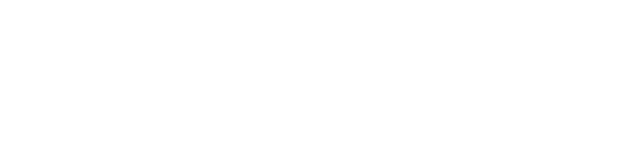
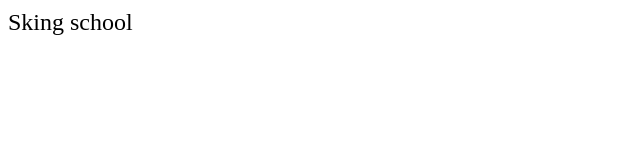
Before and after one commit to LevisF/ski-school-fadeeva, a plain HTML site: page index.html in a window 1280 px wide. Shown: the whole page, without its empty margins (0-640 px from the left). Drawn offline with Linux system fonts and the light colour scheme.

Commit message:
Четвёртый

```diff
--- a/index.html
+++ b/index.html
@@ -1,15 +1,21 @@
 <!DOCTYPE html>
 <html lang="en">
+
 <head>
     <meta charset="UTF-8">
     <meta http-equiv="X-UA-Compatible" content="IE=edge">
     <meta name="viewport" content="width=device-width, initial-scale=1.0">
-    <title>Document</title>
+    <title></title>
+    <link rel="stylesheet" href="styles/styles.css">
 </head>
+
 <body>
+  <header class="header">
+    <a href="" class="header-logo">Sking school</a>
+  </header>
 
-<header class="header"></header>
 <main></main>
 <footer class="footer"></footer>
 </body>
+
 </html>
--- /dev/null
+++ b/styles/styles.css
@@ -0,0 +1,7 @@
+.header-logo {
+  font-size: 24px;
+  line-height: 29px;
+  font-weight: 500;
+  text-decoration: none;
+  color: black;
+}
```
